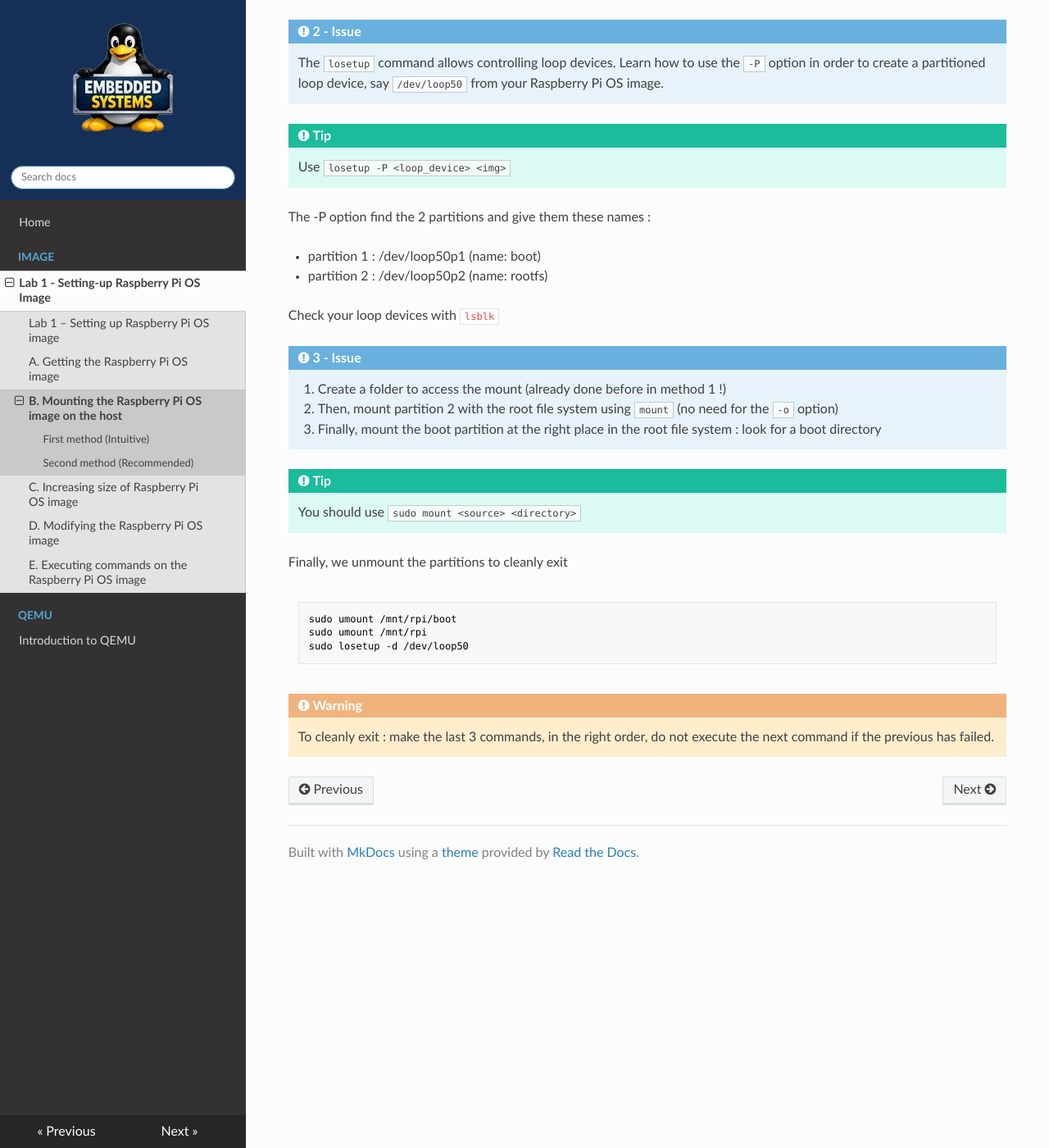
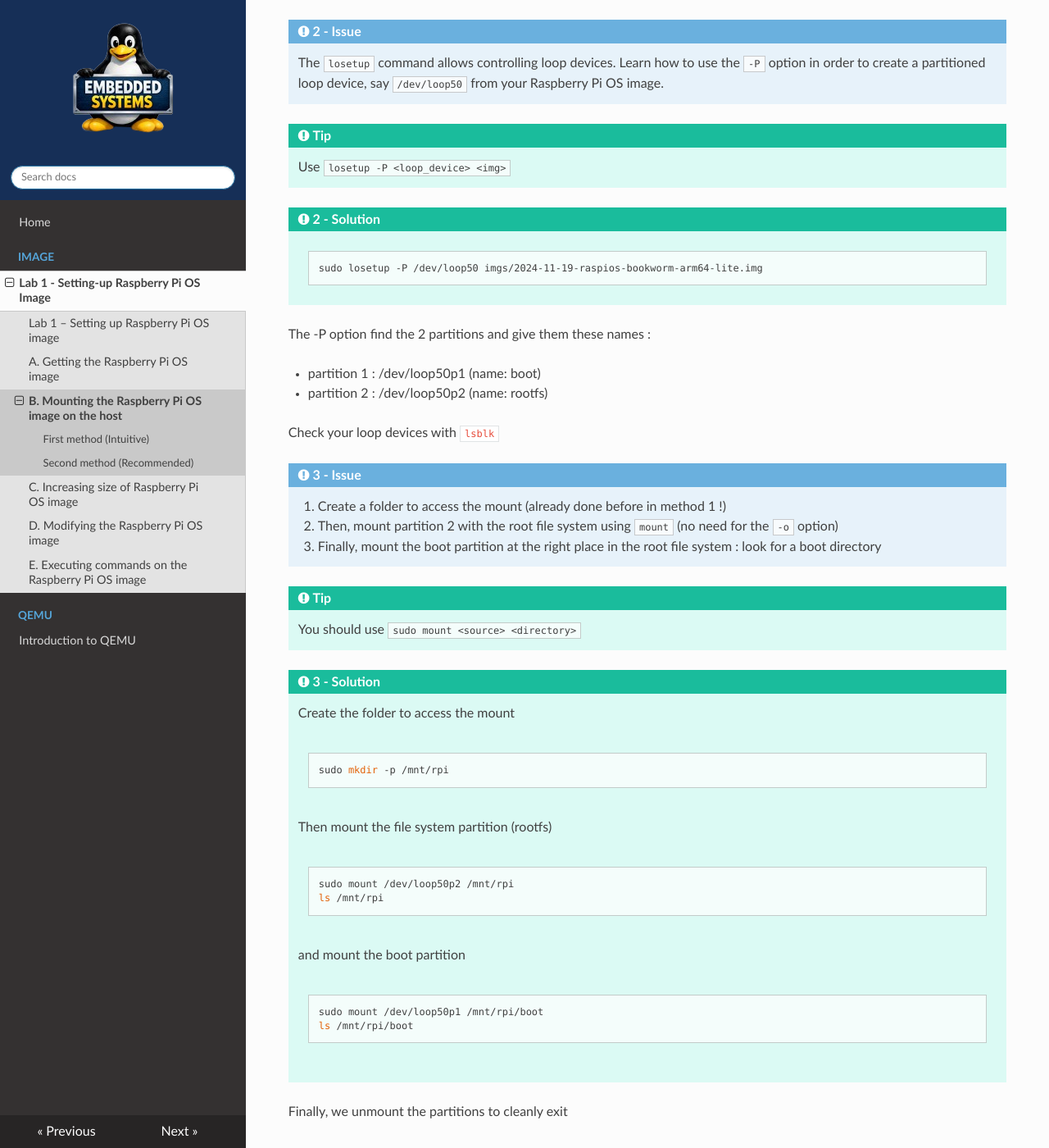
Before and after one commit to tlefloch/emb-sys, an MkDocs documentation site: the page built from docs/image/tp1/mounting.md, in a window 1280 px wide and 1400 px high, scrolled down 3453 px. Shown: the whole window at 82% size. Built offline with MkDocs 1.6.1, drawn with Linux system fonts in a browser that asks for light colours; nearby versions of some CDN libraries.

Commit message:
show solutions

````diff
--- a/docs/image/tp1/mounting.md
+++ b/docs/image/tp1/mounting.md
@@ -137,11 +137,11 @@ For example /dev/loop50 is not used on my computer, I will use it here.
 
     Use `losetup -P <loop_device> <img>`
 
-<!-- !!! Tip "2 - Solution"
+!!! Tip "2 - Solution"
 
     ```bash
     sudo losetup -P /dev/loop50 imgs/2024-11-19-raspios-bookworm-arm64-lite.img
-    ``` -->
+    ```
 
 The -P option find the 2 partitions and give them these names :
 
@@ -160,7 +160,7 @@ Check your loop devices with `lsblk`
     You should use ```sudo mount <source> <directory>```
 
 
-<!-- !!! Tip "3 - Solution"
+!!! Tip "3 - Solution"
 
     Create the folder to access the mount
     ```bash
@@ -177,7 +177,7 @@ Check your loop devices with `lsblk`
     ```bash
     sudo mount /dev/loop50p1 /mnt/rpi/boot
     ls /mnt/rpi/boot
-    ``` -->
+    ```
 
 Finally, we unmount the partitions to cleanly exit
 ```bash
````
